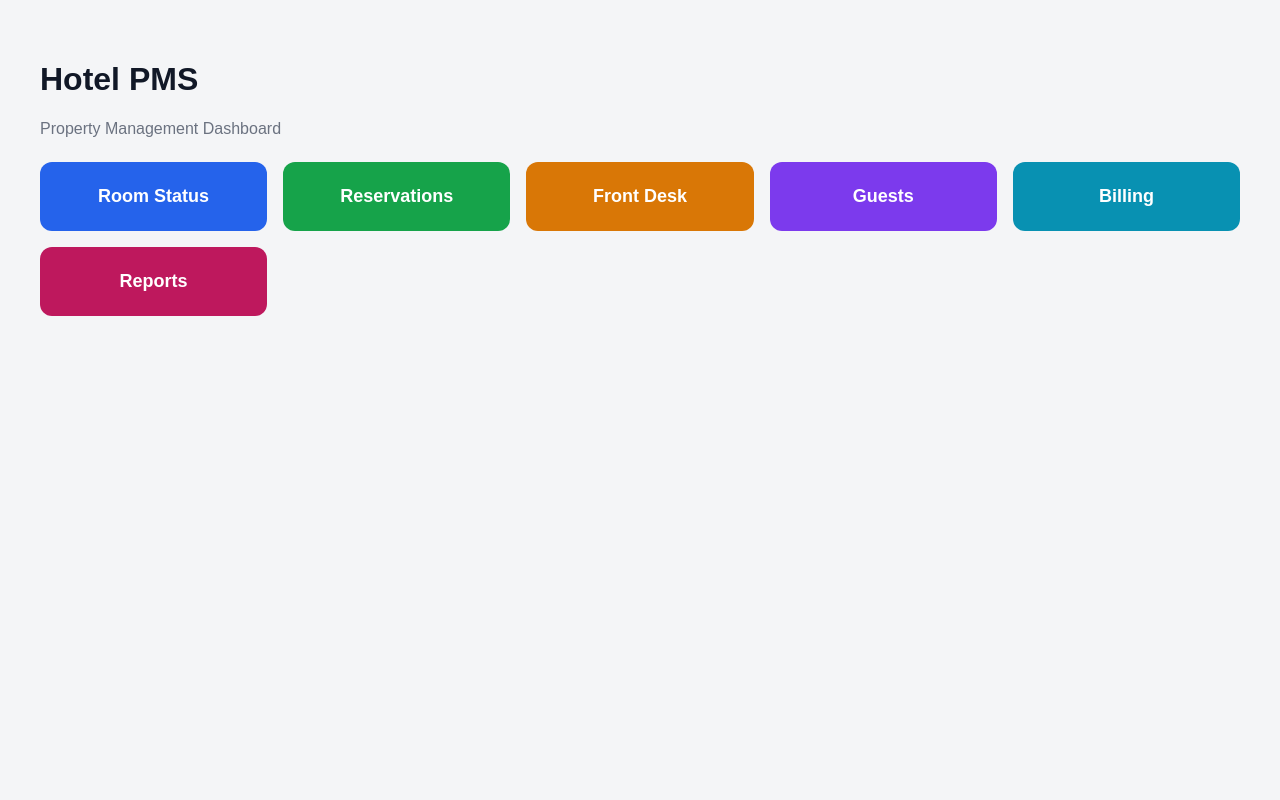
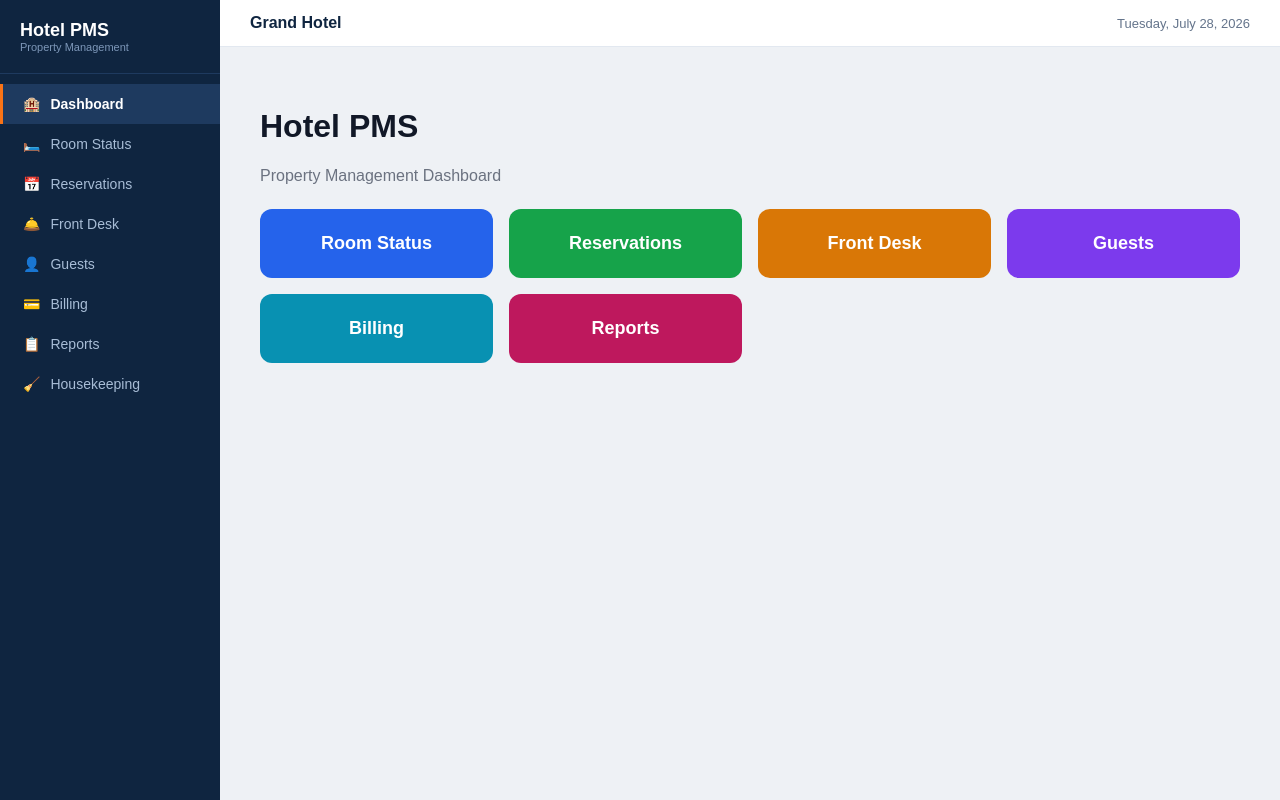
Before and after one commit to oonyeinchan792-creator/hotel-pms, a Next.js app: page / in a window 1280 px wide. Built offline with nearby package versions, Linux system fonts and the light colour scheme.

Commit message:
Update layout.js

```diff
--- a/app/layout.js
+++ b/app/layout.js
@@ -1,3 +1,5 @@
+import Sidebar from '../components/Sidebar'
+
 export const metadata = {
   title: 'Hotel PMS',
   description: 'Hotel Property Management System',
@@ -6,8 +8,26 @@ export const metadata = {
 export default function RootLayout({ children }) {
   return (
     <html lang="en">
-      <body style={{ fontFamily: 'Arial, sans-serif', margin: 0, background: '#f4f5f7' }}>
-        {children}
+      <body style={{ fontFamily: 'Arial, sans-serif', margin: 0, background: '#eef1f5' }}>
+        <Sidebar />
+        <div style={{ marginLeft: '220px', minHeight: '100vh' }}>
+          <div
+            style={{
+              background: 'white',
+              borderBottom: '1px solid #e2e8f0',
+              padding: '14px 30px',
+              display: 'flex',
+              justifyContent: 'space-between',
+              alignItems: 'center',
+            }}
+          >
+            <div style={{ fontWeight: 'bold', color: '#0f2540' }}>Grand Hotel</div>
+            <div style={{ fontSize: '13px', color: '#64748b' }}>
+              {new Date().toLocaleDateString('en-US', { weekday: 'long', year: 'numeric', month: 'long', day: 'numeric' })}
+            </div>
+          </div>
+          {children}
+        </div>
       </body>
     </html>
   )
```
